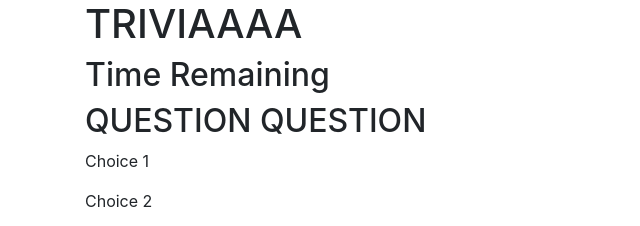
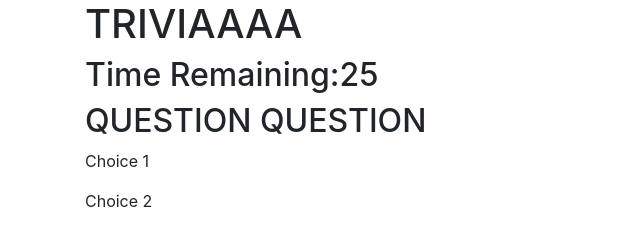
Before and after one commit to kevinperez1996/TriviaGame, a plain HTML site: page index.html in a window 1280 px wide. Shown: the top 226 px of the page, 0-640 px from the left. Drawn offline with nearby package versions, Linux system fonts and the light colour scheme.

Commit message:
Added the JS for a working timer that counts down from 30 and stops at 0

```diff
--- a/assets/javascript/app.js
+++ b/assets/javascript/app.js
@@ -0,0 +1,31 @@
+
+
+var timeKeep;
+var time = 30;
+var countingDown = false;
+$("#clock").text(time);
+
+
+function clockStart() {
+    if (!countingDown) {
+        timeKeep = setInterval(count, 1000);
+        countingDown = true;
+    }
+
+};
+
+function count() {
+    time--;
+    if (time === 0){
+        stop();
+    }
+
+
+
+    $("#clock").text(time);
+};
+function stop (){
+    clearInterval(timeKeep);
+}
+
+clockStart();
--- a/index.html
+++ b/index.html
@@ -27,9 +27,8 @@
         </div>
         <div class="row">
             <div class="col-sm">
-                <h2>Time Remaining</h2>
+                <h2>Time Remaining:<span id="clock"></span></h2>
             </div>
-
         </div>
         <div class="row">
             <div class="col-sm">
```
